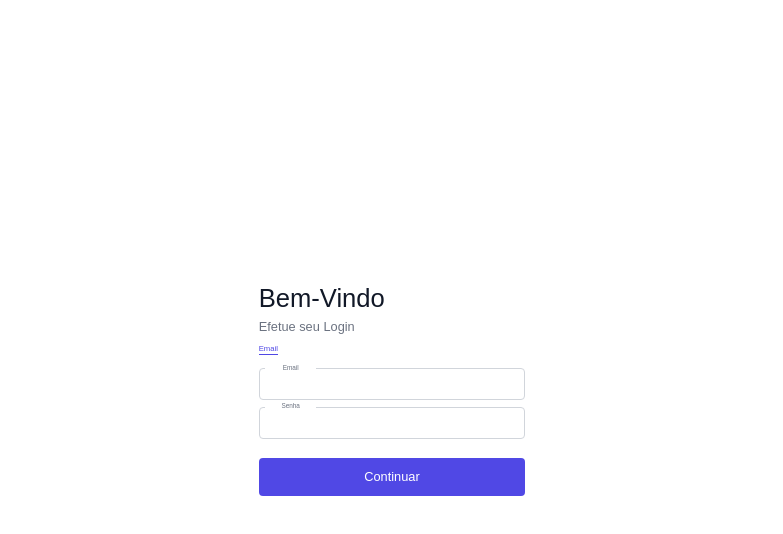
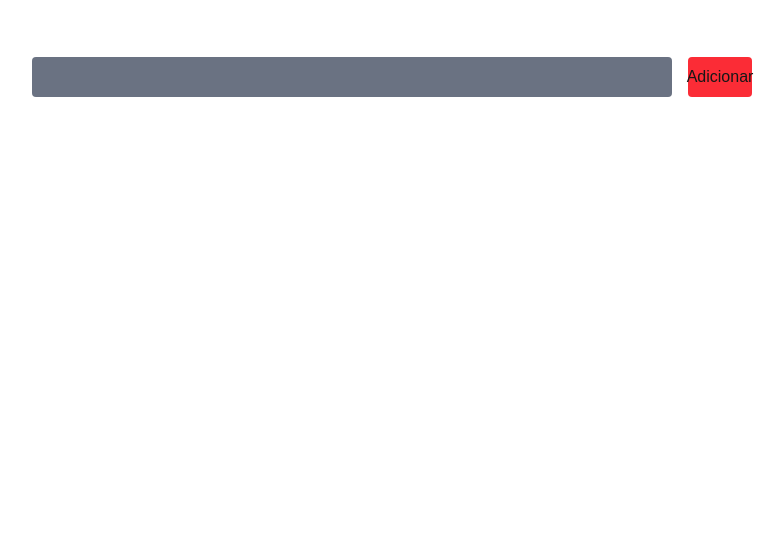
Before and after one commit to DevPeress/ToDoList, a Next.js app: page /pagina in a window 1280 px wide. Shown: the top 534 px of the page, without its empty margins (248-1031 px from the left). Built offline with nearby package versions, Linux system fonts and the light colour scheme.

Commit message:
Update page.tsx

```diff
--- a/src/app/pagina/page.tsx
+++ b/src/app/pagina/page.tsx
@@ -1,70 +1,45 @@
 'use client'
 
 import { useState } from "react"
-import { useRouter } from 'next/navigation'
 
-interface Dados {
-    senha: string,
-    email: string
-}
+export default function Pagina() {
+    const [fazer, setFazer] = useState<string[]>([])
+    const [mensagem, setMensagem] = useState("")
 
-export default function Login() {
-    const [dados,setDados] = useState<Dados>({ email: "", senha: ""})
-    const router = useRouter();
+    const Adicionar = () => {
+        if (mensagem.trim() === "") return
 
-    const alterarDados = (tipo: string, valor: string) => {
-        setDados((prevDados) => ({
-            ...prevDados,
-            [tipo]: valor
-        }))
+        setFazer((prev) => [...prev, mensagem])
+        setMensagem("")
     }
 
-    const email = dados.email
-    const emailV = email.length > 4 && email.includes("@")
-
-    const senha = dados.senha
-    const senhaV = senha.length > 4
-
-    const login = () => {
-        if (!emailV || !senhaV) {
-           return alert("Email ou senha estão incorretos!")
-        }
-
-        fetch(`/api/login?email=${email}&senha=${senha}`)
-        .then(res => res.json())
-        .then(data => {
-            if (data) {
-                if (data.status === 200) {
-                    router.push('/pagina');
-                } else {
-                    return alert(data.msg)
-                }
-            } else {
-                alert("E-mail ou Senha estão incorretos!")
-            }
-         })
-        .catch((err) => alert("Não foi encontrado os dados! Recarregue a Página"))
+    const Excluir = (indexToRemove: number) => {
+        setFazer((prev) => prev.filter((_, index) => index !== indexToRemove))
     }
 
     return (
-        <div className="absolute w-full min-h-screen bg-[#090E23] overflow-hidden">
-            <div className="flex absolute w-full min-h-screen bg-white items-center justify-center select-none">
-                <div className="flex absolute w-[20.833vw] h-[22.969vw]">
-                    <h1 className="absolute top-[2vw] text-[2vw] text-[#111827]">Bem-Vindo</h1>
-                    <h2 className="absolute top-[5vw] text-[1vw] text-[#6B7280]">Efetue seu Login</h2>
+        <div className="flex absolute w-full min-h-screen overflow-hidden items-center justify-center">
+            <div className="flex absolute w-full h-[2vw] top-[5vw] items-center justify-center">
+                <input
+                    type="text"
+                    className="flex w-[50vw] h-[2vw] bg-gray-500 rounded text-[1vw] text-white p-5"
+                    value={mensagem}
+                    onChange={(e) => setMensagem(e.target.value)}
+                />
+                <button className="flex w-[5vw] h-full ml-4 items-center justify-center bg-red-500 rounded p-5 hover:scale-110" onClick={Adicionar}>
+                    Adicionar
+                </button>
+            </div>
 
-                    <div className="absolute w-auto h-[1vw] top-[7vw] text-[.6vw] text-[#5048E5] border-b border-[#5048E5]">Email</div>
-                    <div className="absolute w-full h-[2.5vw] rounded top-[9vw] border-[#D1D5DB] border-1 overflow-hidden">
-                        <input className="absolute w-[98%] h-full outline-0 p-2" type="email" value={dados.email} onChange={(e) => alterarDados("email",e.target.value)} />
-                    </div>
-                    <h1 className="flex absolute w-[4vw] top-[8.6vw] left-[.5vw] text-[.5vw] text-[#6B7280] bg-white justify-center">Email</h1>
-                        <div className="absolute w-full h-[2.5vw] rounded top-[12vw] border-[#D1D5DB] border-1 overflow-hidden">
-                            <input className="absolute w-[98%] h-full outline-0 p-2" type="password" value={dados.senha} onChange={(e) => alterarDados("senha",e.target.value)} />
+            <div className="flex flex-col absolute w-[50vw] h-auto top-[10vw] rounded flex-wrap space-y-2 items-center justify-center">
+                {fazer.map((item, index) => (
+                    <>
+                        <div key={index} className="flex relative w-full h-[2vw] right-[2.8vw] bg-gray-500 items-center justify-start pl-[1vw] text-white text-[1vw] rounded">
+                            <span className="flex w-full h-full overflow-hidden items-center">{item}</span>
+                            <button className="flex absolute w-[5vw] h-[2vw] right-[0vw] items-center justify-center bg-red-500 rounded p-5 hover:scale-110" onClick={() => Excluir(index)}>Excluir</button>
                         </div>
-                        <h1 className="flex absolute w-[4vw] top-[11.6vw] left-[.5vw] text-[.5vw] text-[#6B7280] bg-white justify-center">Senha</h1>
-
-                    <button className="absolute top-[16vw] w-full h-[3vw] bg-[#5048E5] rounded text-[#FFFFFF] text-[1vw] items-center justify-center hover:scale-110" onClick={login}>Continuar</button>
-                </div>
+                    </>
+                ))}
             </div>
         </div>
     )
```
